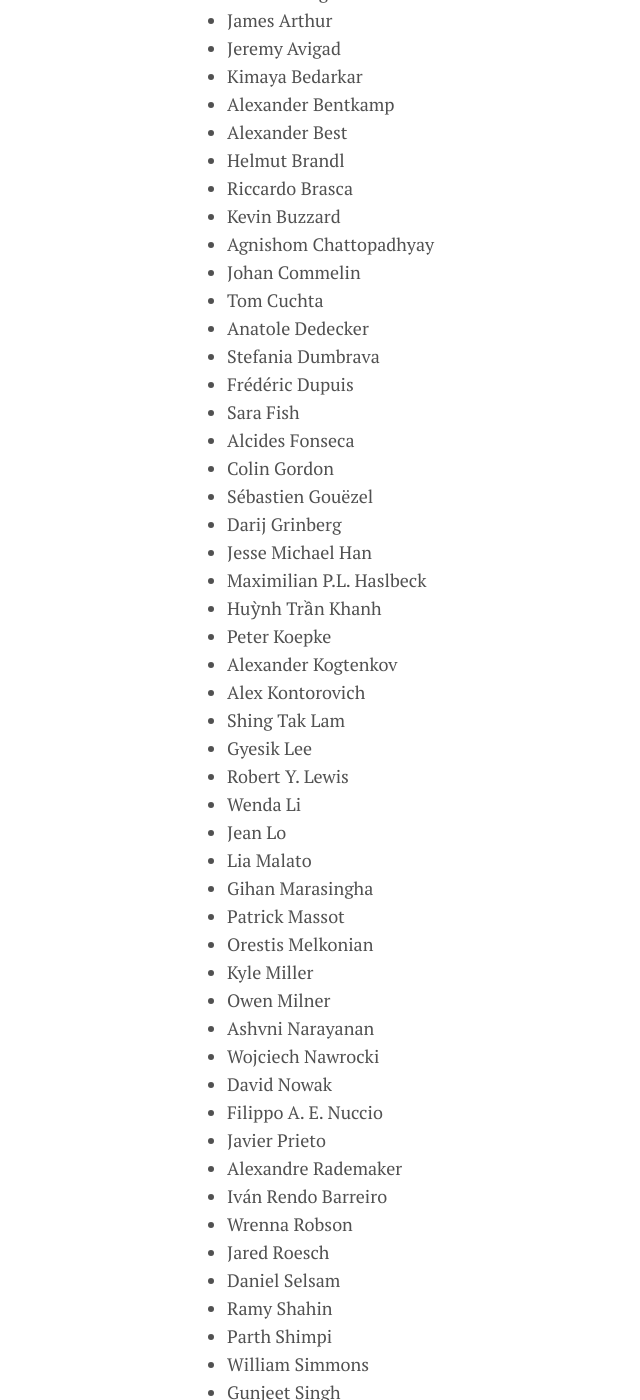
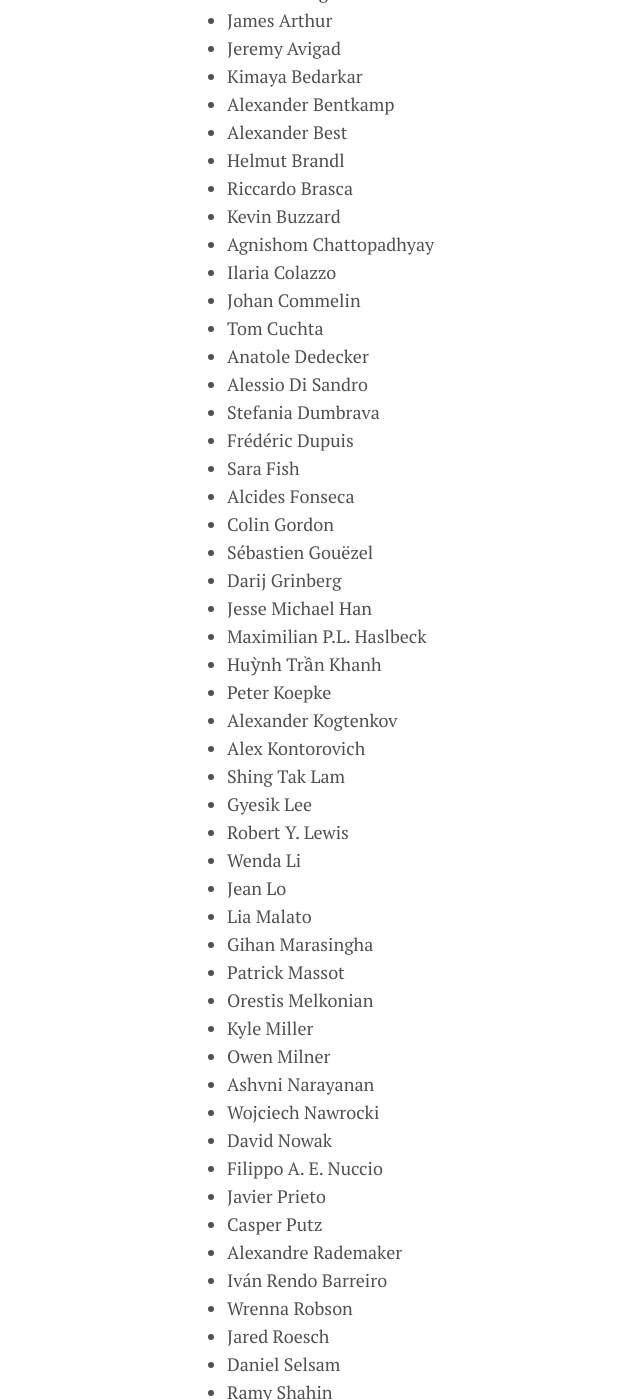
Before and after one commit to leanprover-community/lt2021, a Jekyll site: the page built from participants.md, in a window 1280 px wide and 1400 px high, scrolled down 371 px. Shown: the whole window, without its empty margins (53-693 px from the left). Built offline with Jekyll 4.4.1, drawn with Linux system fonts in a browser that asks for light colours.

Commit message:
add participants

```diff
--- a/participants.md
+++ b/participants.md
@@ -22,9 +22,11 @@ Registration is not required, but will let us keep you updated with the Zoom lin
 * Riccardo Brasca
 * Kevin Buzzard
 * Agnishom Chattopadhyay
+* Ilaria Colazzo
 * Johan Commelin
 * Tom Cuchta
 * Anatole Dedecker
+* Alessio Di Sandro
 * Stefania Dumbrava
 * Frédéric Dupuis
 * Sara Fish
@@ -54,6 +56,7 @@ Registration is not required, but will let us keep you updated with the Zoom lin
 * David Nowak
 * Filippo A. E. Nuccio
 * Javier Prieto
+* Casper Putz
 * Alexandre Rademaker
 * Iván Rendo Barreiro
 * Wrenna Robson
```
Also changed, not shown: other parts of participants.md (+1 -0 lines).
